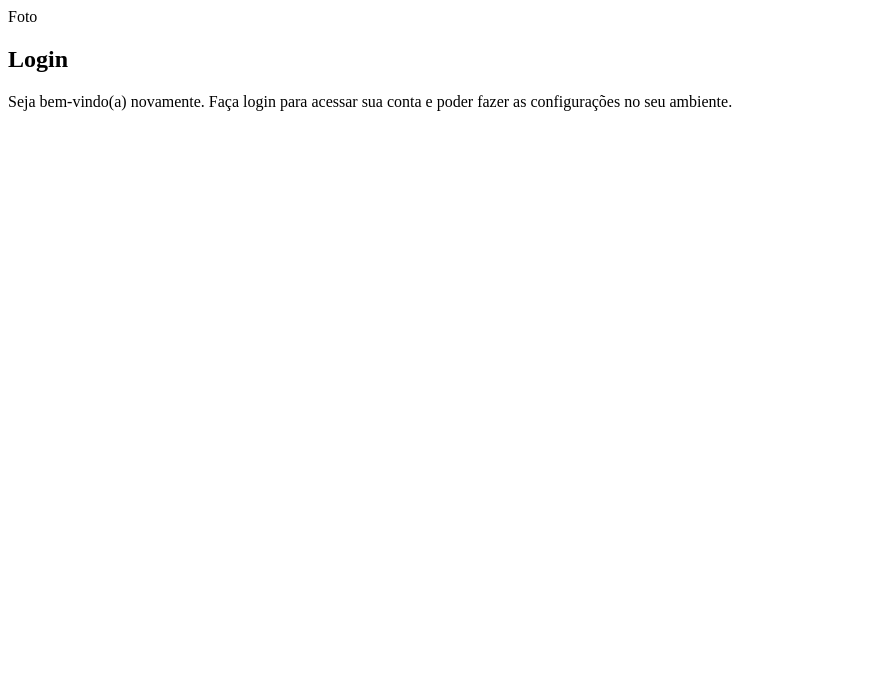
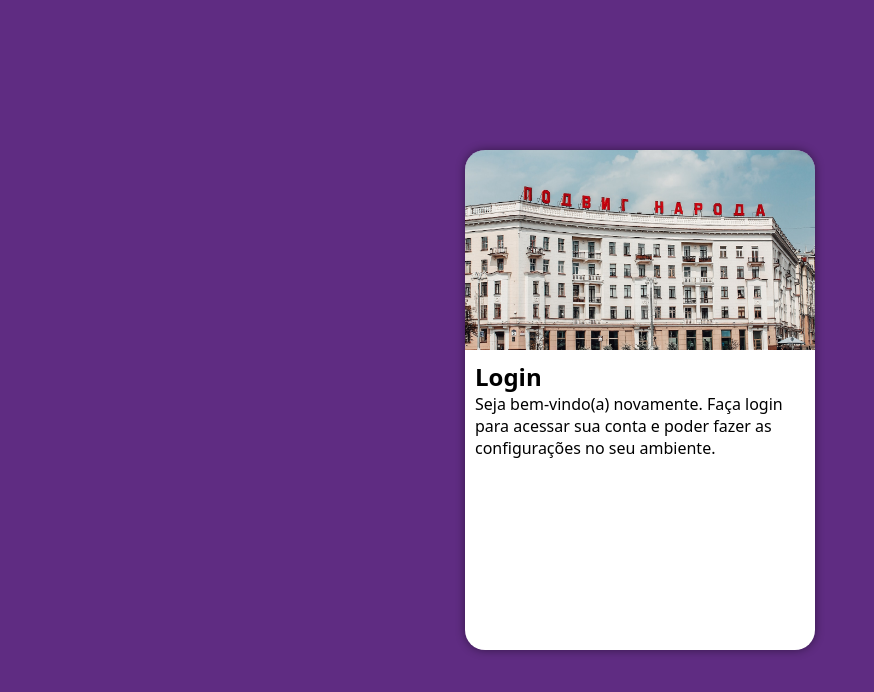
Before and after one commit to devlucasteixeira/projeto-login, a plain HTML site: page index.html in a window 1280 px wide. Shown: the whole page, without its empty margins (0-874 px from the left). Drawn offline with Linux system fonts and the light colour scheme.

Commit message:
update project

```diff
--- a/index.html
+++ b/index.html
@@ -11,7 +11,7 @@
     <main>
         <section id="login">
             <div id="imagem">
-                Foto
+                <!-- Aqui vai a imagem nas CSS -->
             </div>
             <div id="formulario">
                 <h1>Login</h1>
--- a/styles/style.css
+++ b/styles/style.css
@@ -5,3 +5,50 @@
     Verde: #49a09d
     Lilás: #5f2c82
  */
+
+ *{
+    font-family: system-ui, -apple-system, BlinkMacSystemFont, 'Segoe UI',
+    Roboto, Oxygen, Ubuntu, Cantarell, 'Open Sans', 'Helvetica Neue', sans-serif;
+    padding: 0px;
+    margin: 0px;
+    box-sizing: border-box;
+ }
+
+ html, body{
+    background-color: #5f2c82;
+    height: 100vh;
+    width: 100vw;
+ }
+
+ main{
+    position: relative;
+    height: 100vh;
+    width: 100vw;
+ }
+
+ section#login{
+    position: absolute;
+    top: 50%;
+    left: 50%;
+    transform: translate(-50%, -50%);
+    overflow: hidden;
+
+    background-color: white;
+    width: 350px;
+    height: 500px;
+    border-radius: 20px;
+    box-shadow: 0px 0px 10px rgba(0, 0, 0, 0.450);
+ }
+
+ section#login > div#imagem{
+    display: block;
+    background: #5f2c82 url(../imagens/pattern.jpg) no-repeat;
+    background-position: left center;
+    background-size: cover;
+    height: 200px;
+ }
+
+ section#login > div#formulario{
+    display: block;
+    padding: 10px;
+ }
```
